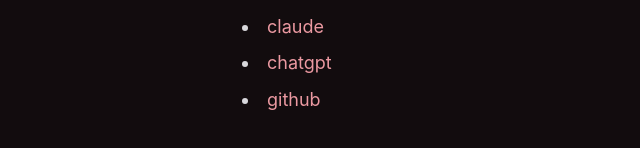
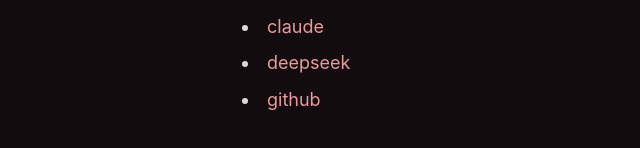
Before and after one commit to rudyon/startpage, a plain HTML site: page index.html in a window 1280 px wide. Shown: the part 458-606 px from the top of the page, 56-696 px from the left. Drawn offline with Linux system fonts and the light colour scheme.

Commit message:
Update index.html

```diff
--- a/index.html
+++ b/index.html
@@ -26,7 +26,7 @@
 		<div class="bookmarks">
 			<h2>other</h2>
 			<li><a href="https://claude.ai">claude</a></li>
-			<li><a href="https://chat.openai.com">chatgpt</a></li>
+			<li><a href="https://chat.deepseek.com">deepseek</a></li>
 			<li><a href="https://github.com/rudyon">github</a></li>
 		</div>
 	</div>
```
